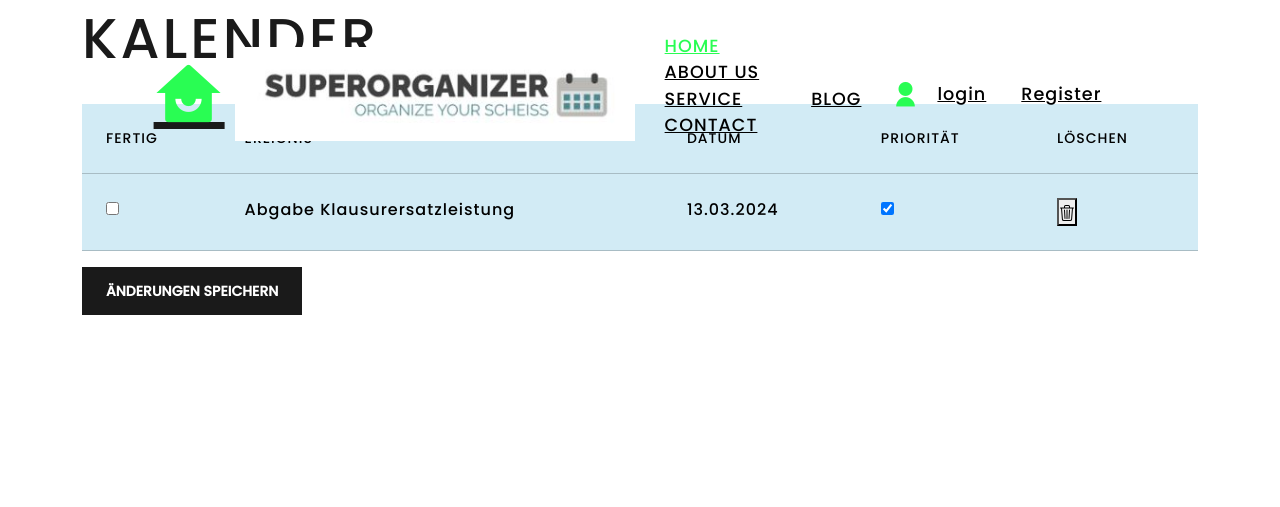
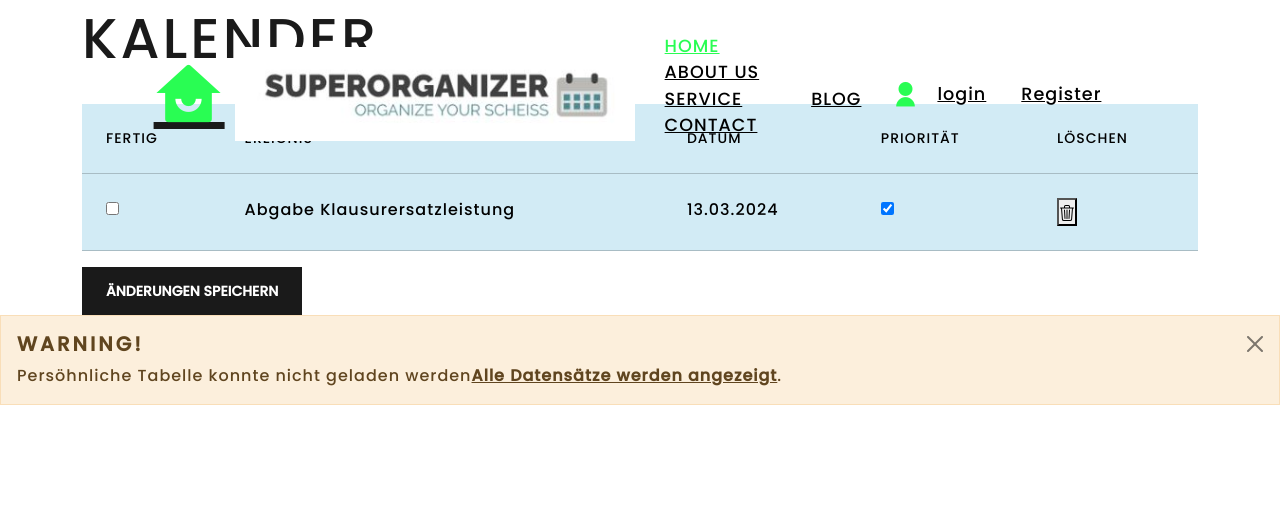
Before and after one commit to RN0L/Planer, a Flask app: page / in a window 1280 px wide. Shown: the part 19-526 px from the top of the page. Run offline with Flask 3, Linux system fonts and the light colour scheme; data comes from the database, SQL or seed files in the repository; some libraries are stand-ins or nearby versions.

Commit message:
Warning schild

```diff
--- a/templates/main.html
+++ b/templates/main.html
@@ -98,5 +98,12 @@
         </form>
         <button type="submit" class="btn btn-primary">Änderungen speichern</button>
     </div>
+    <div class="alert alert-dismissible alert-warning">
+        <button type="button" class="btn-close" data-bs-dismiss="alert"></button>
+        <h4 class="alert-heading">Warning!</h4>
+        <p class="mb-0">Persöhnliche Tabelle konnte nicht geladen werden<a href="#" class="alert-link">Alle Datensätze werden angezeigt</a>.</p>
+      </div>
+
+
 </body>
 </html>
```
